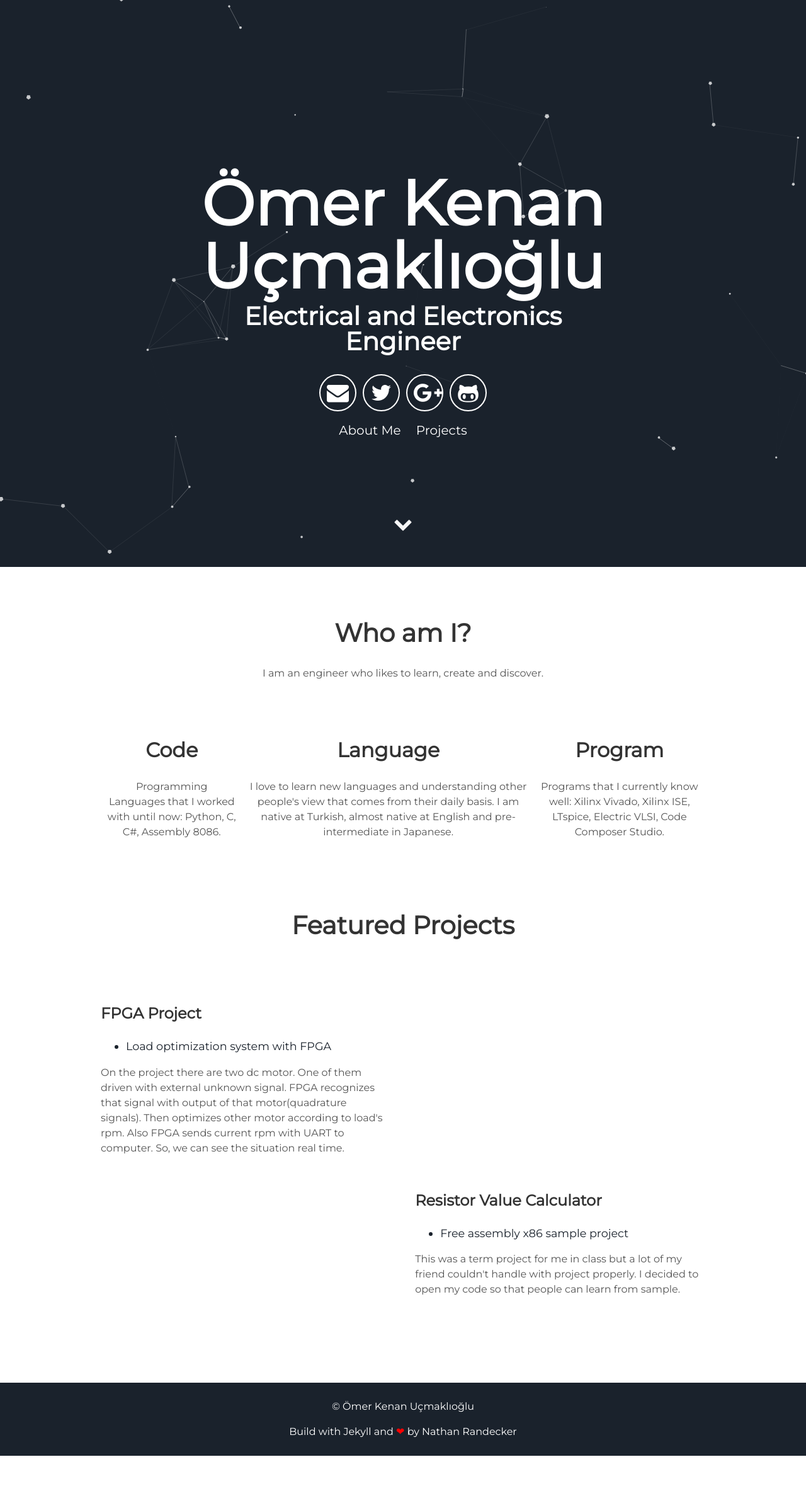
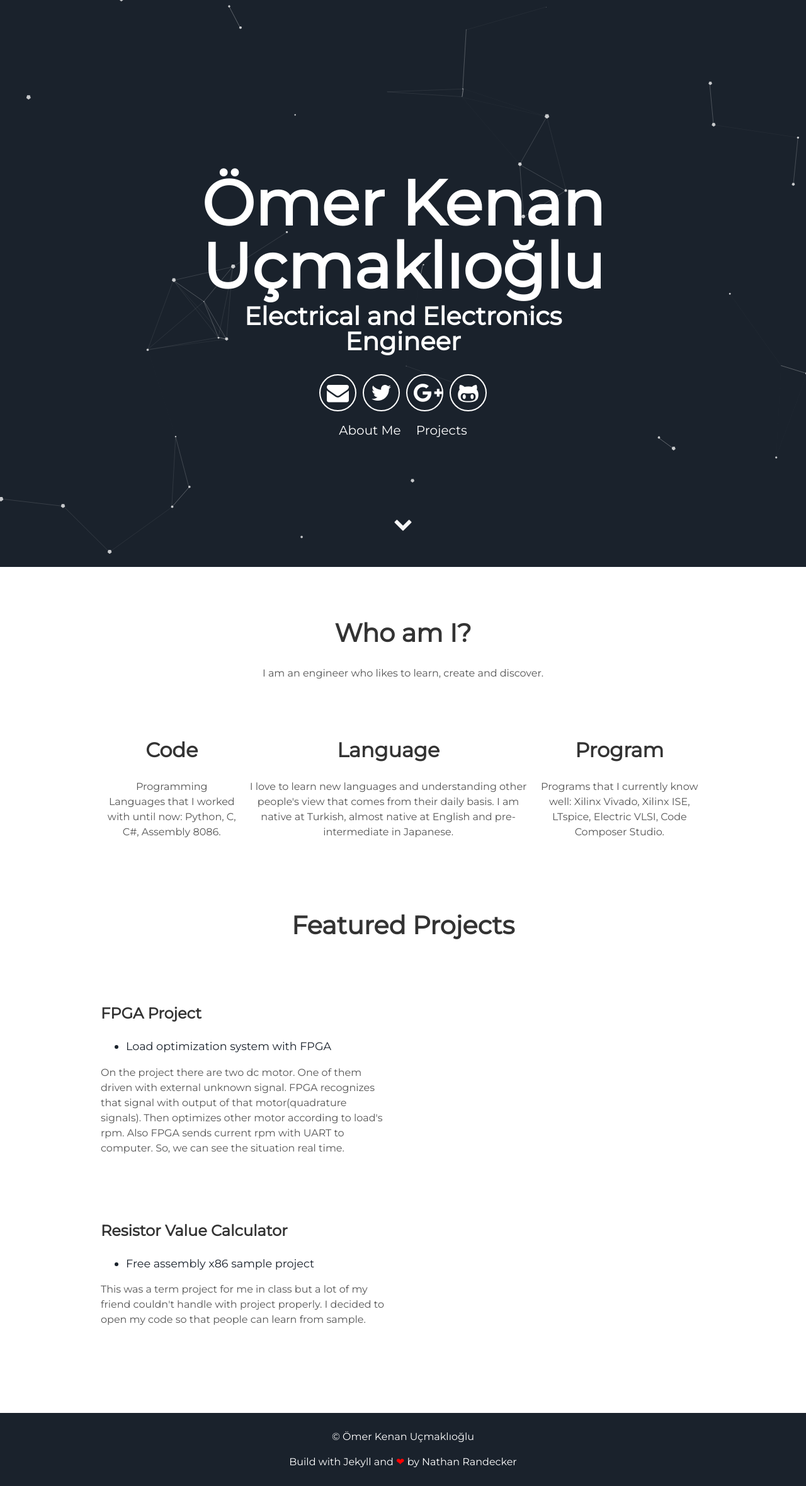
Before and after one commit to omerkenan/omerkenan.github.io, a Jekyll site: the page built from index.html, in a window 1280 px wide. Shown: the whole page at 63% size. Built offline with Jekyll 4.4.1, drawn with Linux system fonts in a browser that asks for light colours; before the commit the page ends 2311 px from its top, so only the background shows below that.

Commit message:
Update projects.html

```diff
--- a/_includes/projects.html
+++ b/_includes/projects.html
@@ -11,7 +11,7 @@
   </div>
 </div>
 <div class="user-projects">
-  <div class="contents-right">
+  <div class="contents">
     <h3> Resistor Value Calculator </h3>
     <ul>
       <li> Free assembly x86 sample project</li>
```
